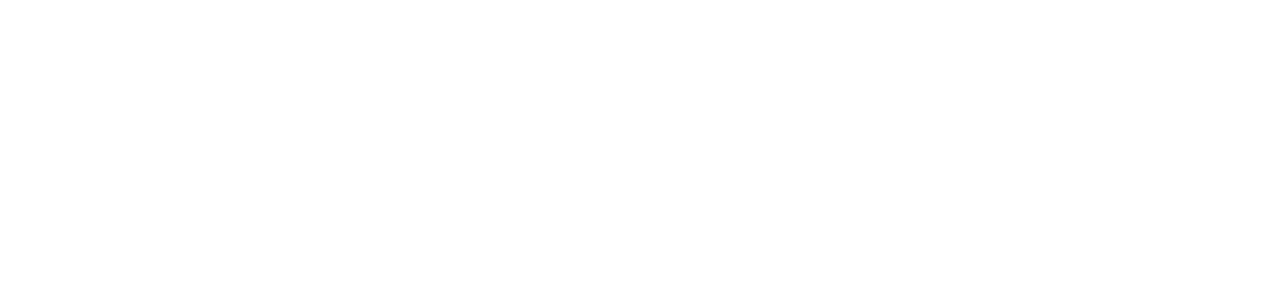
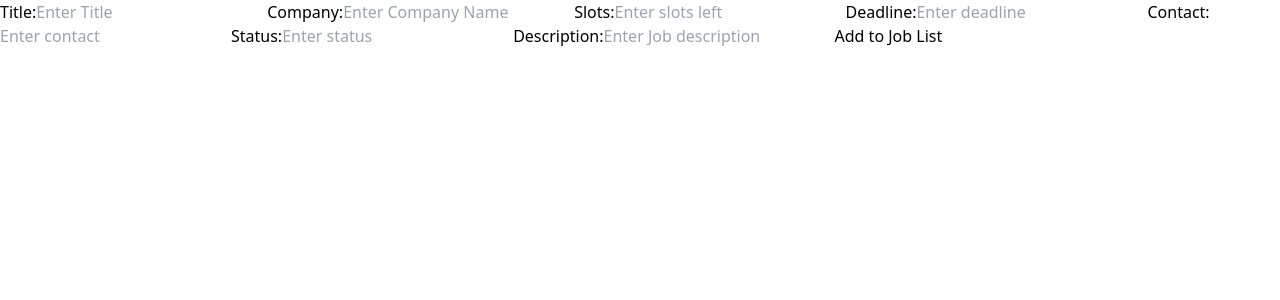
Before and after one commit to chrisNgili/HustleHub, a React (Vite) app: page /addjob in a window 1280 px wide. Shown: the top 300 px of the page. Built offline with nearby package versions, Linux system fonts and the light colour scheme.

Commit message:
adding job form content

```diff
--- a/src/pages/AddJob.jsx
+++ b/src/pages/AddJob.jsx
@@ -31,7 +31,75 @@
         .then((r) => r.json())
         .then((data) =>onAddJob(data))
     }
-    return
+    return(
+        <form onSubmit={handleSubmit}>
+            <label>Title:
+                <input
+                type="text"
+                name="title"
+                value={title}
+                placeholder="Enter Title"
+                onChange={(e) => setTitle(e.target.value)}
+                />
+            </label>
+            <label>Company:
+                <input
+                type="text"
+                name="company"
+                value={company}
+                placeholder="Enter Company Name"
+                onChange={(e) => setCompany(e.target.value)}
+                />
+            </label>
+            <label>Slots:
+                <input
+                type="number"
+                name="number"
+                value={slots}
+                placeholder="Enter slots left"
+                onChange={(e) => setSlots(e.target.value)}
+                />
+            </label>
+            <label>Deadline:
+                <input
+                type="number"
+                name="deadline"
+                value={deadline}
+                placeholder="Enter deadline"
+                onChange={(e) => setDeadline(e.target.value)}
+                />
+            </label>
+            <label>Contact:
+                <input
+                type="text"
+                name="contact"
+                value={contact}
+                placeholder="Enter contact"
+                onChange={(e) => setContact(e.target.value)}
+                />
+            </label>
+            <label>Status:
+                <input
+                type="text"
+                name="status"
+                value={status}
+                placeholder="Enter status"
+                onChange={(e) => setStatus(e.target.value)}
+                />
+            </label>
+            <label>Description:
+                <input
+                type="text"
+                name="description"
+                value={description}
+                placeholder="Enter Job description"
+                onChange={(e) => setDEscription(e.target.value)}
+                />
+            </label>
+
+            <button type ="submit">Add to Job List</button>
+        </form>
+    )
 }
 
 export default AddJob;
```
